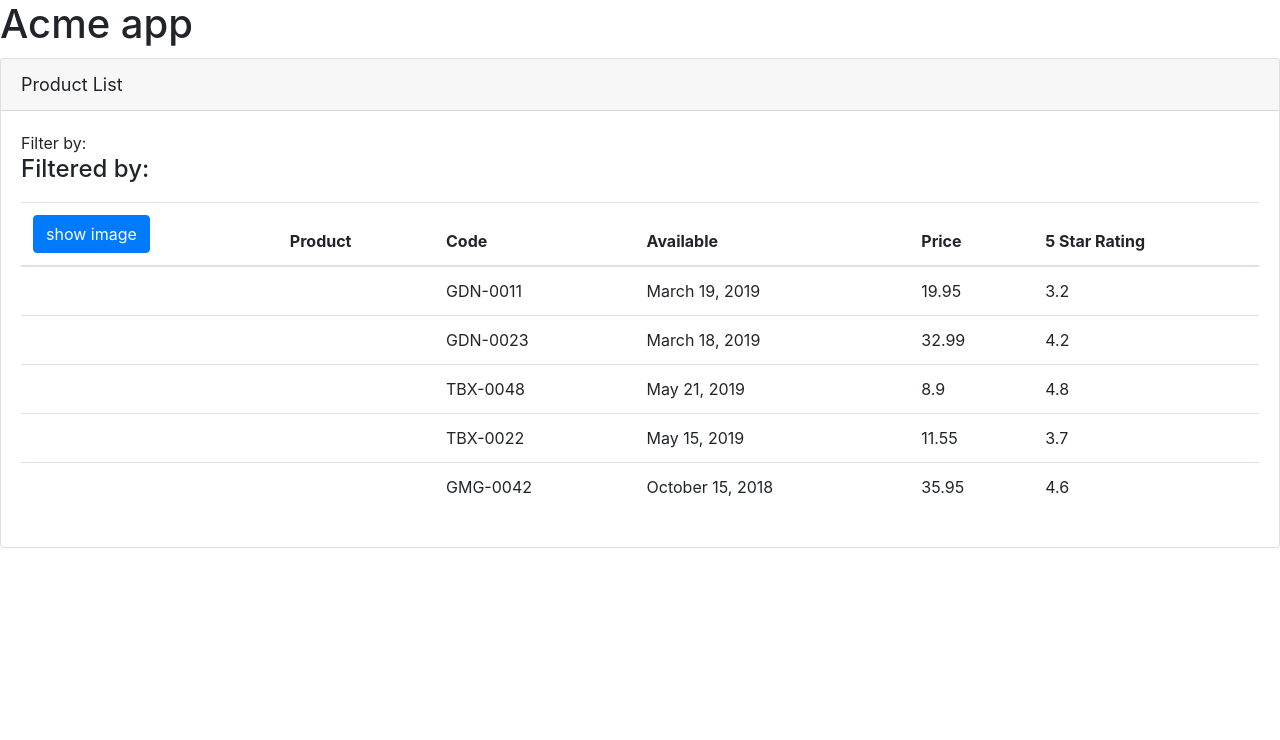
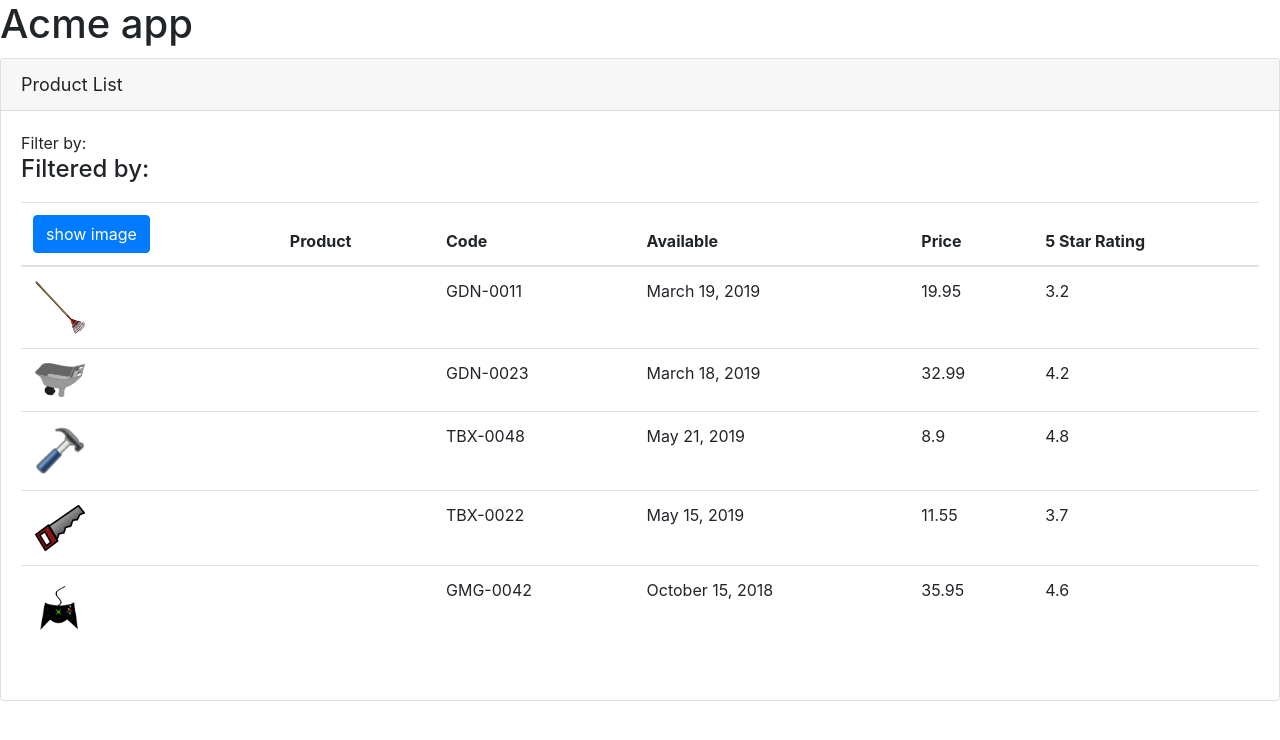
Before and after one commit to CamilaEBF/Agunlar-GettingStarted-CamilaEBF, an Angular app: page / in a window 1280 px wide. Shown: the top 740 px of the page. Built offline with nearby package versions, Linux system fonts and the light colour scheme.

Commit message:
feature: display images

```diff
--- a/src/app/products/product-list.component.html
+++ b/src/app/products/product-list.component.html
@@ -32,7 +32,13 @@
                 </thead>
                 <tbody>
                     <tr *ngFor='let product of products'>
-                        <td></td>
+                        <td>
+                            <img [src]='product.imageUrl'
+                                [title]='product.productName'
+                                [style.width.px]='imageWidth'
+                                [style.margin.px]='imageMargin'
+                            >
+                        </td>
                         <td>{{ product.prodctName }}</td>
                         <td>{{ product.productCode }}</td>
                         <td>{{ product.releaseDate }}</td>
--- a/src/app/products/product-list.component.ts
+++ b/src/app/products/product-list.component.ts
@@ -8,6 +8,8 @@
 // Adding interpolation
 export class ProductListComponent {
     pageTitle: string = 'Product List';
+    imageWidth: number = 50;
+    imageMargin: number = 2;
     products: any[] = [
         {
             "productId": 1,
```
